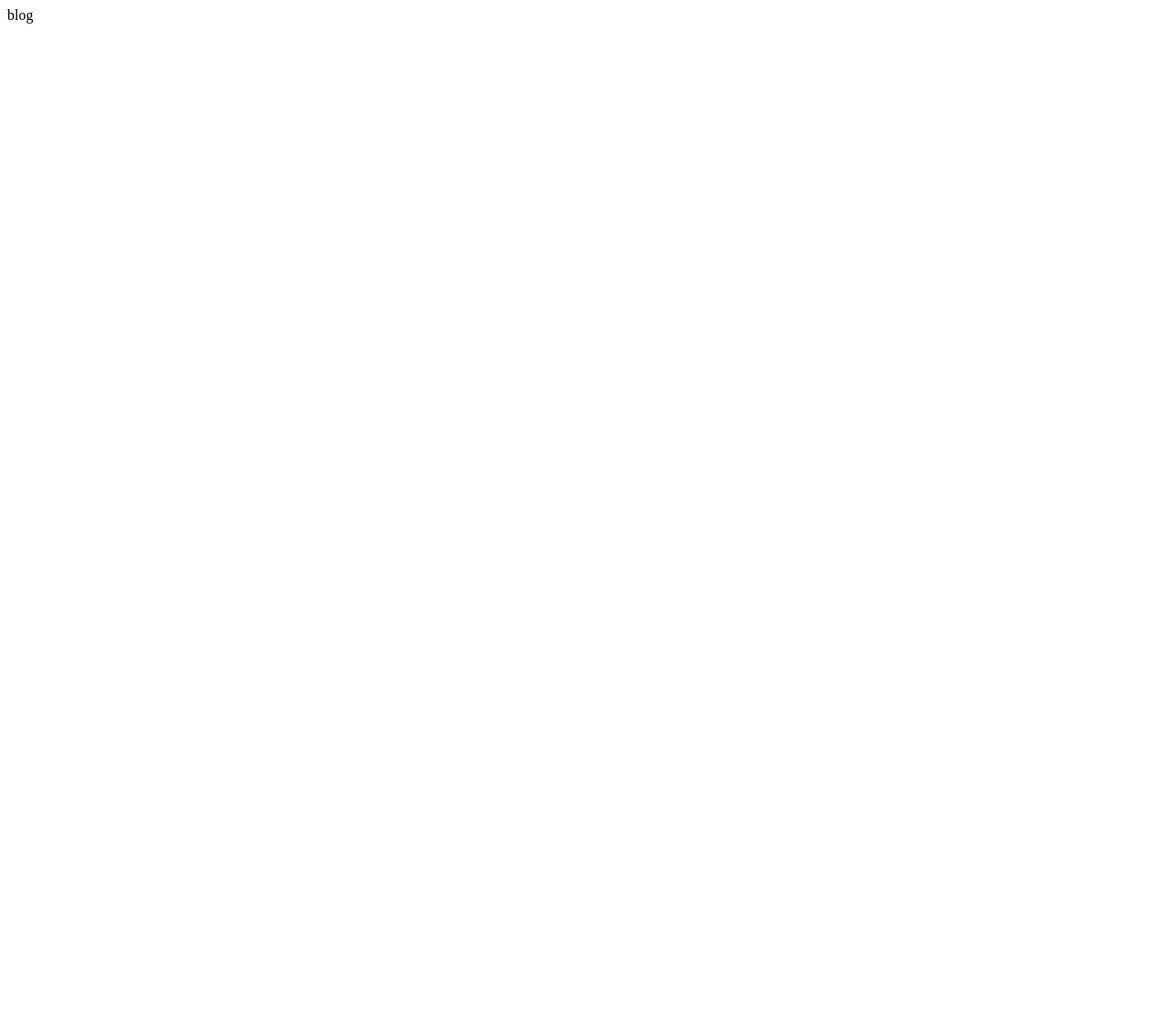
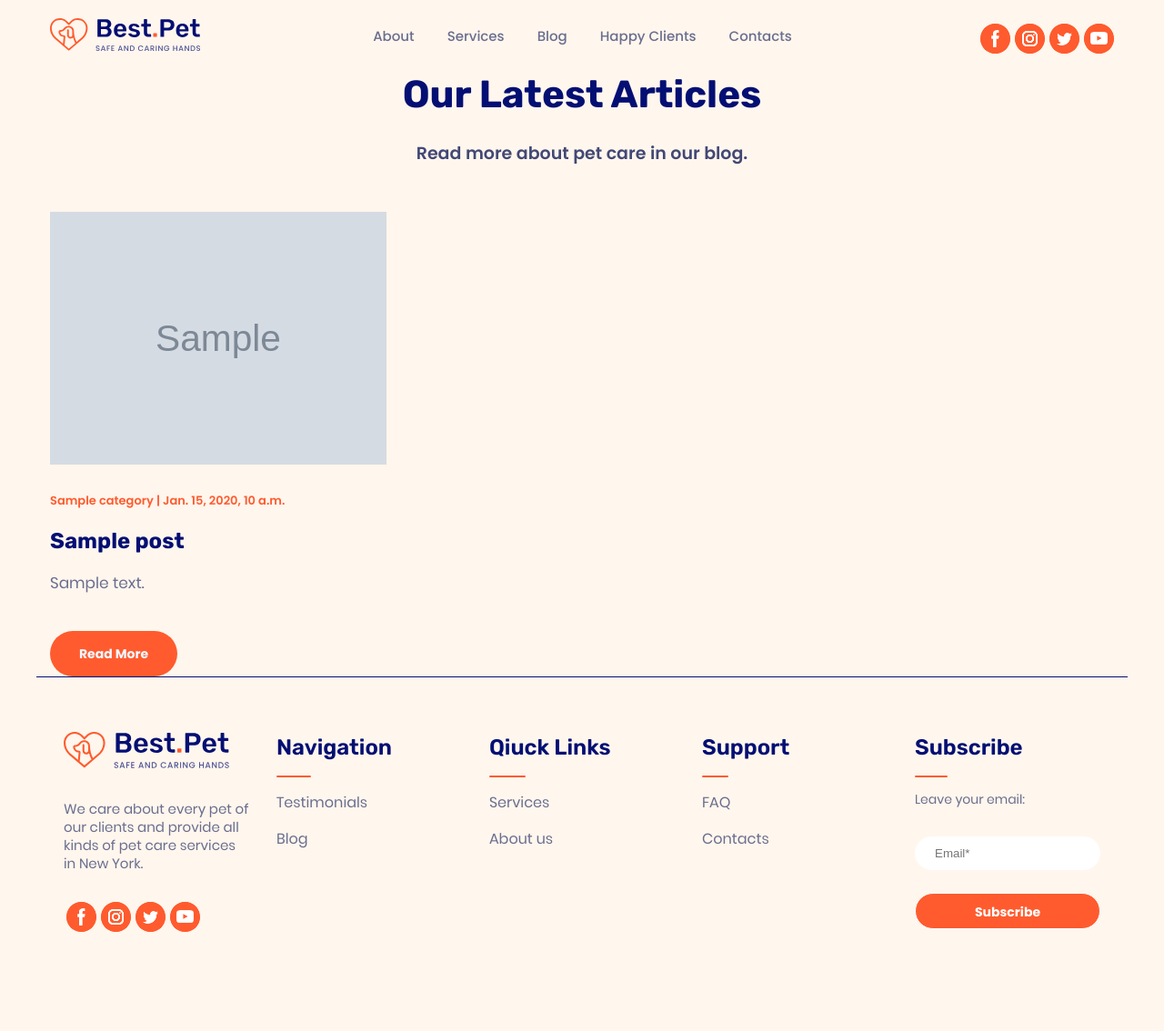
Before and after one commit to Andrewakiv/vet_clinic, a Django app: page /blog/ in a window 1280 px wide. Before the commit the page is almost empty. Shown: the whole page at 91% size. Before the commit the page ends 26 px from the top, so only its background shows below. Run offline with Django 5.2, Linux system fonts and the light colour scheme; tables that the repository leaves empty hold one stand-in row (values such as "Sample post"); grey boxes marked "Sample" are stand-in pictures.

Commit message:
start blog

```diff
--- a/src/vet_clinic/context_processors.py
+++ b/src/vet_clinic/context_processors.py
@@ -1,7 +1,7 @@
 menu = [
     {'title': "About", 'url_name': 'vet_clinic:about'},
     {'title': "Services", 'url_name': 'vet_clinic:services'},
-    {'title': "FAQ", 'url_name': 'vet_clinic:faq'},
+    {'title': "Blog", 'url_name': 'vet_clinic:blog'},
     {'title': "Happy Clients", 'url_name': 'vet_clinic:responses'},
     {'title': "Contacts", 'url_name': 'vet_clinic:contacts'},
 ]
--- /dev/null
+++ b/src/vet_clinic/static/vet_clinic/css/blog.css
@@ -0,0 +1,121 @@
+.containerarticles_container{
+    max-width: 1200px;
+    justify-content: center;
+    margin: 0 auto;
+
+}
+.Articles{
+    display: flex;
+    font-size: 42px;
+    font-family: 'Rubik Bold', sans-serif;
+    align-items: center;
+    justify-content: center;
+    color: #040f73;
+    font-weight: 700px;
+}
+.Articles_info{
+    display: flex;
+    margin-top: 25px;
+    font-size: 19px;
+    font-family: 'Poppins SemiBold', sans-serif;
+    justify-content: center;
+    font-weight: 500;
+    color:#424875;
+}
+
+.blockarticles_cards{
+   margin-top: 50px;
+   padding-left: 15px;
+   padding-right: 15px;
+}
+
+.BlockArticles_cards_card {
+
+    position: relative;
+    justify-content: center;
+    align-items: center;
+
+}
+
+.cards_card_h6{
+
+    margin-top: 30px;
+    color: #ff5b2e;
+    font-family: 'Poppins SemiBold', sans-serif;
+    font-size: 13px;
+
+    font-weight: 600px;
+}
+
+.card_img{
+    display: flex;
+    justify-content: center;
+    align-items: center;
+
+
+}
+.cards_card_h1{
+    font-family: 'Rubik Bold', sans-serif;
+
+    margin-top: 20px;
+    color: #040f73;
+    font-size: 24px;
+    font-weight: bold;
+}
+.cards_text{
+
+
+    color: rgb(106,110,143);
+    font-size: 17px;
+    line-height: 1.5;
+    margin-top: 20px;
+}
+
+.blockarticles_cards {
+    display: grid;
+    grid-template-columns: 1fr;
+    gap: 30px;
+}
+
+.cards_button_border{
+
+    background-color: #ff5b2e;
+    width:140px;
+    height:50px;
+    font-size:14px;
+    border-radius: 25px;
+    justify-content: center;
+    text-align: center;
+    display:flex;
+    align-items: center;
+    margin-top: 40px;
+      text-decoration: none;
+
+}
+
+.cards_button_border:hover{
+background-color: rgb(66, 72, 117);
+    transition: background-color 0.5s ease 0s;
+}
+
+
+.cards_button{
+    color:aliceblue;
+    font-weight: 700;
+    font-family: "Poppins Bold";
+    font-size: 14px;
+    margin: 10px;
+    text-decoration: none;
+}
+
+@media (min-width: 768px) {
+    .blockarticles_cards {
+        grid-template-columns: 1fr 1fr;
+    }
+}
+
+@media (min-width: 992px) {
+    .blockarticles_cards {
+        grid-template-columns: 1fr 1fr 1fr;
+    }
+}
--- a/src/vet_clinic/static/vet_clinic/css/index.css
+++ b/src/vet_clinic/static/vet_clinic/css/index.css
@@ -3,6 +3,7 @@
 @import url(pets-carousel.partial.css);
 @import url(happy-pets.css);
 @import url(services-carousel.css);
+@import url(blog.css);
 @import url(meet_our_team.css);
 @import url(brands-carousel.css);
 @import url(responses-from-pets.css);
--- /dev/null
+++ b/src/vet_clinic/templates/vet_clinic/blog.html
@@ -0,0 +1,23 @@
+{% extends 'base.html' %}
+
+{% block content %}
+<div class="containerarticles_container">
+    <div class="Articles">Our Latest Articles</div>
+    <div class="Articles_info">Read more about pet care in our blog.</div>
+    <div class="blockarticles_cards">
+        {% for post in posts %}
+        <div class="BlockArticles_cards_card">
+            {% if post.photo %}
+            <div class="card_img"><img src="{{ post.photo.url }}" alt="dog"></div>
+            {% else %}
+            <img src="{{ default_service }}" class="services-carousel__img" width="360"/>
+            {% endif %}
+            <div class="cards_card_h6"> {{post.category}} | {{post.publish_date}}</div>
+            <div class="cards_card_h1">{{ post.title }}</div>
+            <div class="cards_text">{{ post.description }}</div>
+            <a class="cards_button_border" href="https://koldovsky.github.io/1109-team-04/"><span class="cards_button">Read More</span></a>
+        </div>
+        {% endfor %}
+    </div>
+</div>
+{% endblock %}
--- a/src/vet_clinic/views.py
+++ b/src/vet_clinic/views.py
@@ -2,7 +2,7 @@ from django.conf import settings
 from django.http import HttpResponse
 from django.shortcuts import render
 
-from .models import Service
+from .models import Service, Post
 
 
 def home(request):
@@ -23,6 +23,15 @@ def services(request):
     return render(request, 'vet_clinic/services.html', context=data)
 
 
+def blog(request):
+    posts = Post.objects.all()
+    data = {
+        'posts': posts,
+        'default_service': settings.DEFAULT_USER_IMAGE
+    }
+    return render(request, 'vet_clinic/blog.html', context=data)
+
+
 def faq(request):
     return HttpResponse('faq')
 
@@ -33,7 +42,3 @@ def responses(request):
 
 def contacts(request):
     return HttpResponse('contacts')
-
-
-def blog(request):
-    return HttpResponse('blog')
```
